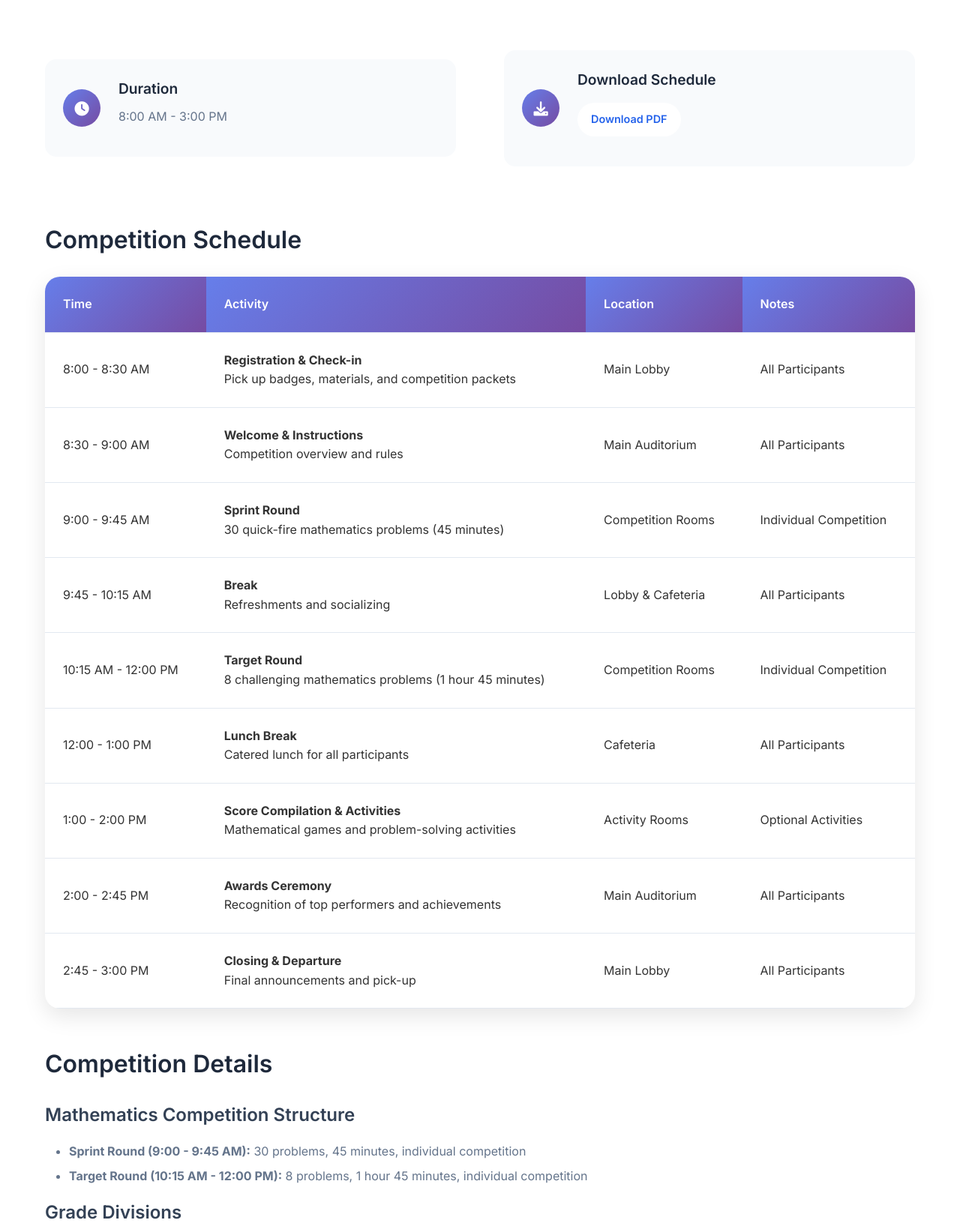
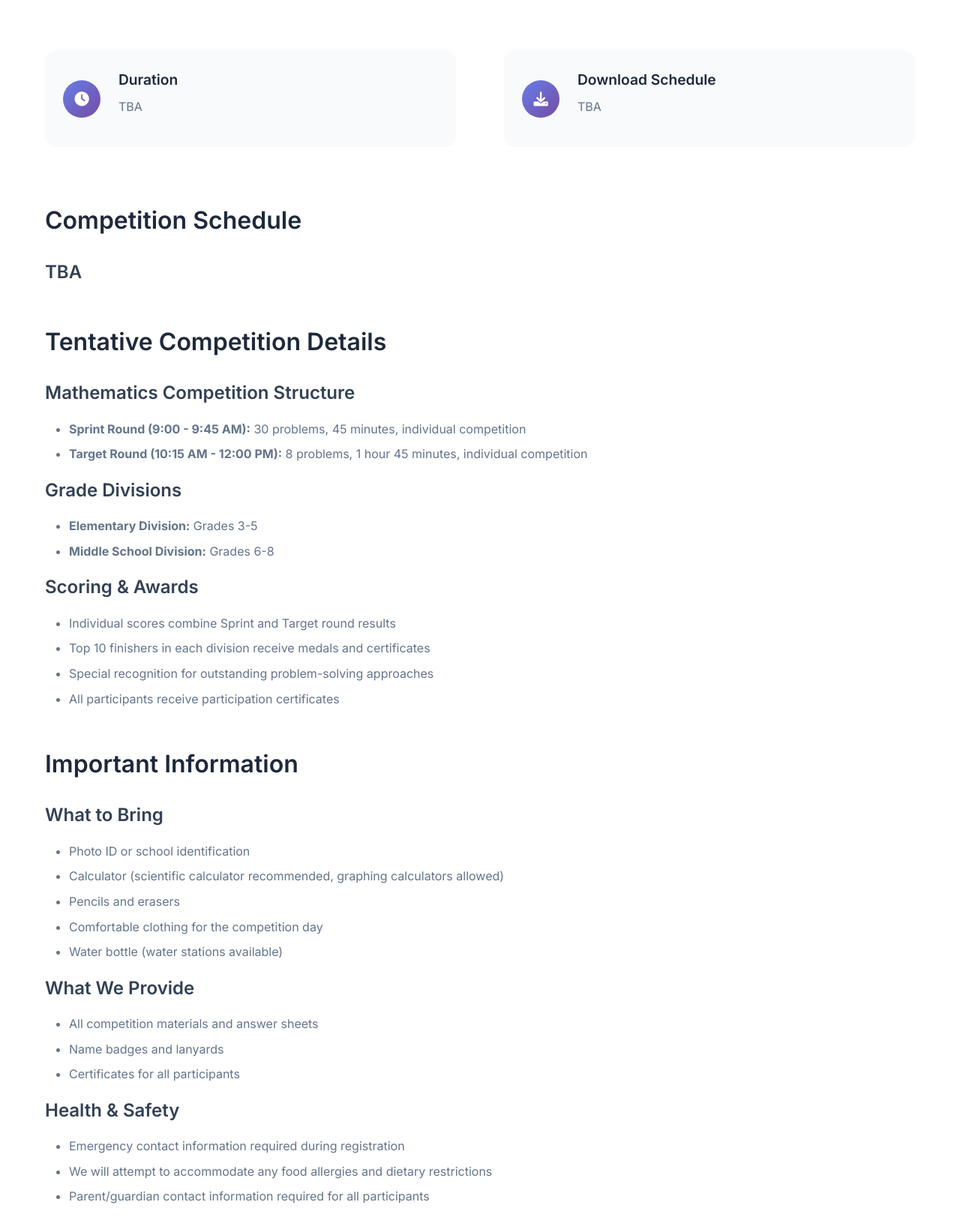
Before and after one commit to AstroPixel24/princeton-stem-expo, a plain HTML site: page schedule.html in a window 1280 px wide. Shown: the part 760-2399 px from the top of the page at 75% size. Drawn offline with Linux system fonts and the light colour scheme.

```diff
--- a/schedule.html
+++ b/schedule.html
@@ -87,14 +87,15 @@
                             <i class="fas fa-clock"></i>
                             <div>
                                 <h4>Duration</h4>
-                                <p>8:00 AM - 3:00 PM</p>
+                                <p>TBA</p>
                             </div>
                         </div>
                         <div class="detail-item">
                             <i class="fas fa-download"></i>
                             <div>
                                 <h4>Download Schedule</h4>
-                                <p><a href="#" class="btn btn-primary" style="display: inline-block; margin-top: 0.5rem; padding: 0.5rem 1rem; font-size: 0.9rem;">Download PDF</a></p>
+                                <p>TBA</p>
+                                <!-- <p><a href="#" class="btn btn-primary" style="display: inline-block; margin-top: 0.5rem; padding: 0.5rem 1rem; font-size: 0.9rem;">Download PDF</a></p> -->
                             </div>
                         </div>
                     </div>
@@ -102,6 +103,8 @@
 
                 <div class="content-section">
                     <h2>Competition Schedule</h2>
+                    <h3>TBA</h3>
+                    <!--
                     <div class="schedule-table">
                         <table>
                             <thead>
@@ -170,10 +173,11 @@
                             </tbody>
                         </table>
                     </div>
+                    --!>
                 </div>
 
                 <div class="content-section">
-                    <h2>Competition Details</h2>
+                    <h2>Tentative Competition Details</h2>
 
                     <h3>Mathematics Competition Structure</h3>
                     <ul>
@@ -211,11 +215,12 @@
                     <h3>What We Provide</h3>
                     <ul>
                         <li>All competition materials and answer sheets</li>
-                        <li>Lunch and refreshments</li>
+                        <!--<li>Lunch and refreshments</li>-->
                         <li>Name badges and lanyards</li>
                         <li>Certificates for all participants</li>
                     </ul>
 
+                    <!--
                     <h3>Transportation & Parking</h3>
                     <ul>
                         <li><strong>By Car:</strong> Visitor parking available in Lot 20 ($5 fee)</li>
@@ -223,12 +228,13 @@
                         <li><strong>By Bus:</strong> Coordinated transportation for participating schools</li>
                         <li><strong>Campus Map:</strong> Available at registration with building locations</li>
                     </ul>
+                    -->
 
                     <h3>Health & Safety</h3>
                     <ul>
-                        <li>First aid station available on-site</li>
+                        <!--<li>First aid station available on-site</li>-->
                         <li>Emergency contact information required during registration</li>
-                        <li>All food allergies and dietary restrictions will be accommodated</li>
+                        <li>We will attempt to accommodate any food allergies and dietary restrictions</li>
                         <li>Parent/guardian contact information required for all participants</li>
                     </ul>
                 </div>
@@ -265,6 +271,7 @@
                     <p>Email: princetonstemexpo@gmail.com</p>
                     <p>Phone: (609) 555-0123</p>
                 </div>
+                <!--
                 <div class="footer-section">
                     <h4>Follow Us</h4>
                     <div class="social-links">
@@ -274,6 +281,7 @@
                         <a href="#"><i class="fab fa-linkedin"></i></a>
                     </div>
                 </div>
+                -->
             </div>
             <div class="footer-bottom">
                 <p>&copy; 2025 Princeton STEM Expo. All rights reserved.</p>
```
